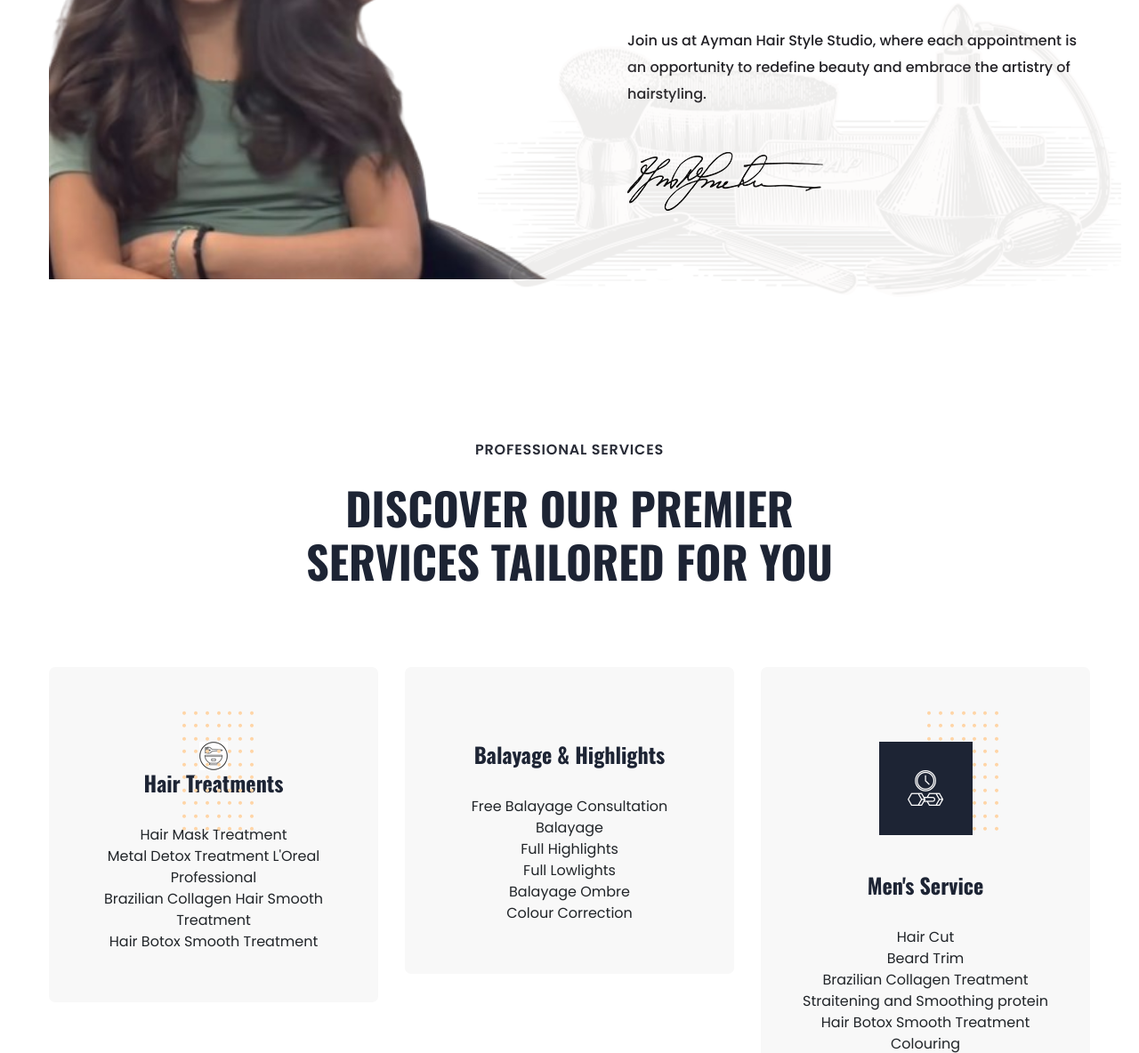
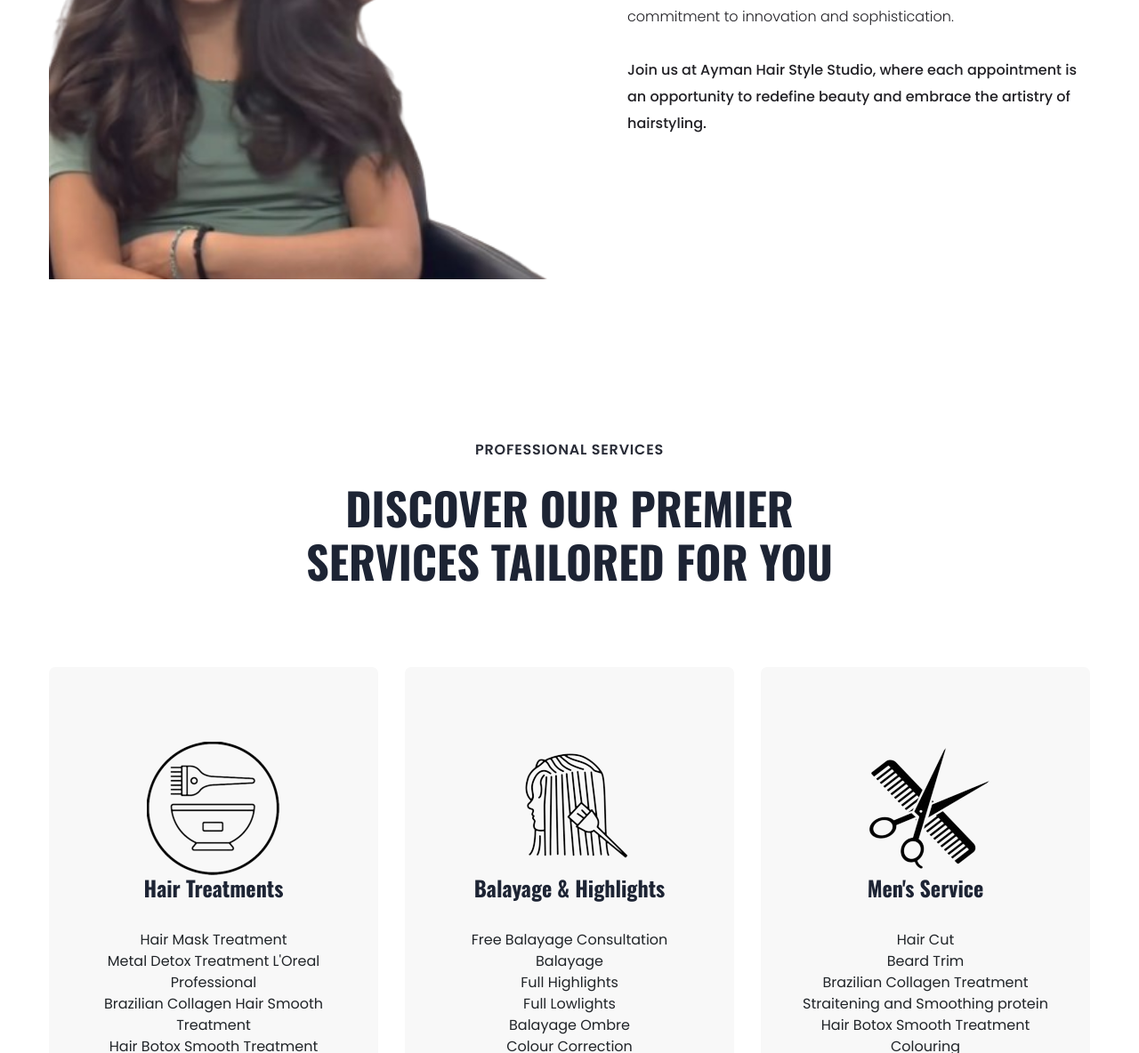
Before and after one commit to NibinC/barber, a plain HTML site: page index.html in a window 1280 px wide. Shown: the part 1328-2512 px from the top of the page at 89% size. Drawn offline with nearby package versions, Linux system fonts and the light colour scheme.

Commit message:
Replaced the icons

```diff
--- a/index.html
+++ b/index.html
@@ -114,15 +114,14 @@
                             </div>
                             <p class="mb-30 pera-bottom">Welcome to our Ayman Hair Style Studio, where beauty meets expertise in a harmonious blend of creativity and precision. With over two decades of experience, our seasoned team of hairstylists brings unparalleled skill and artistry to every client's experience. Situated in the heart of Newmarket, our studio is not just a space for hair transformations; it's a sanctuary where individuality is celebrated, and visions come to life. Whether you're looking for a chic haircut, a vibrant color transformation, or a specialized styling for a special occasion, we're here to make your hair dreams a reality. Our journey includes shaping the looks of Dubai's media landscape and contributing to the glamour of upstream celebrities. With a foundation in excellence gained at L'Oréal, we've curated a unique space that reflects our commitment to innovation and sophistication.</p>
                             <p class="pera-top mb-50">Join us at Ayman Hair Style Studio, where each appointment is an opportunity to redefine beauty and embrace the artistry of hairstyling.</p>
-                            <img src="assets/img/gallery/signature.png" alt="">
                         </div>
                     </div>
                 </div>
             </div>
             <!-- About Shape -->
-            <div class="about-shape">
+            <!-- <div class="about-shape">
                 <img src="assets/img/gallery/about-shape.png" alt="">
-            </div>
+            </div> -->
         </section>
         <!-- About-2 Area End -->
         <!--? Services Area Start -->
@@ -142,7 +141,7 @@
                     <div class="col-xl-4 col-lg-4 col-md-6">
                         <div class="services-caption text-center mb-30">
                             <div class="service-icon">
-                                <img src="assets/img/elements/icon7.ico" alt="Service Image">
+                                <img src="assets/img/elements/icon7.png" alt="Service Image">
                             </div>
                             <div class="service-cap">
                                 <h4><a href="#">Hair Treatments</a></h4>
@@ -158,9 +157,9 @@
                     </div>
                     <div class="col-xl-4 col-lg-4 col-md-6">
                         <div class="services-caption active text-center mb-30">
-                            <!-- <div class="service-icon">
-                                <i class="flaticon-fitness"></i>
-                            </div>  -->
+                            <div class="service-icon">
+                                <img src="assets/img/elements/icon8.png" alt="Service Image">
+                            </div>
                             <div class="service-cap">
                                 <h4><a href="#">Balayage & Highlights</a></h4>
                                 <ul>
@@ -177,7 +176,7 @@
                     <div class="col-xl-4 col-lg-4 col-md-6">
                         <div class="services-caption text-center mb-30">
                             <div class="service-icon">
-                                <i class="flaticon-clock"></i>
+                                <img src="assets/img/elements/icon6.png" alt="Service Image">
                             </div>
                             <div class="service-cap">
                                 <h4><a href="#">Men's Service</a></h4>
```
Also changed, not shown: services.html (+7 -7 lines), assets/img/elements/icon2.png (added), assets/img/elements/icon3.png (added), assets/img/elements/icon4.png (added), assets/img/elements/icon5.png (added), assets/img/elements/icon6.png (added), assets/img/elements/icon7.ico (deleted), assets/img/elements/icon7.png (added), assets/img/elements/icon8.png (added), assets/img/gallery/dot.png (deleted).
